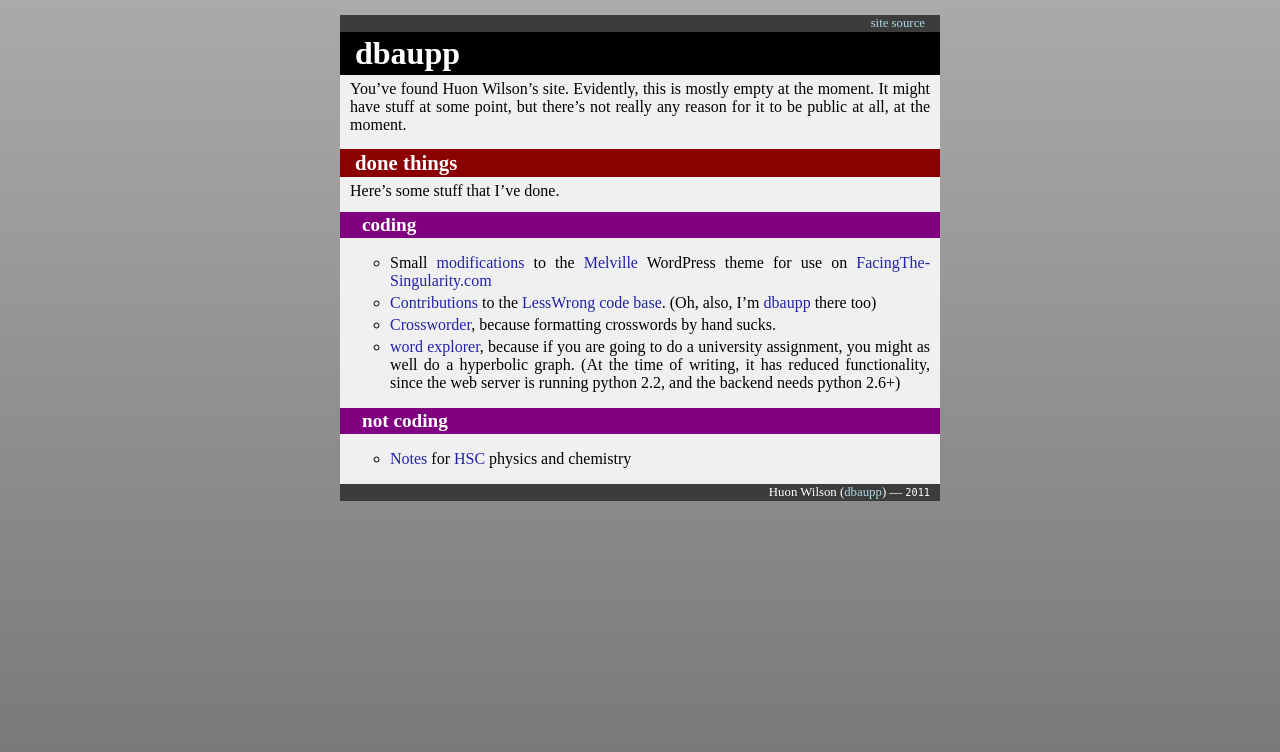
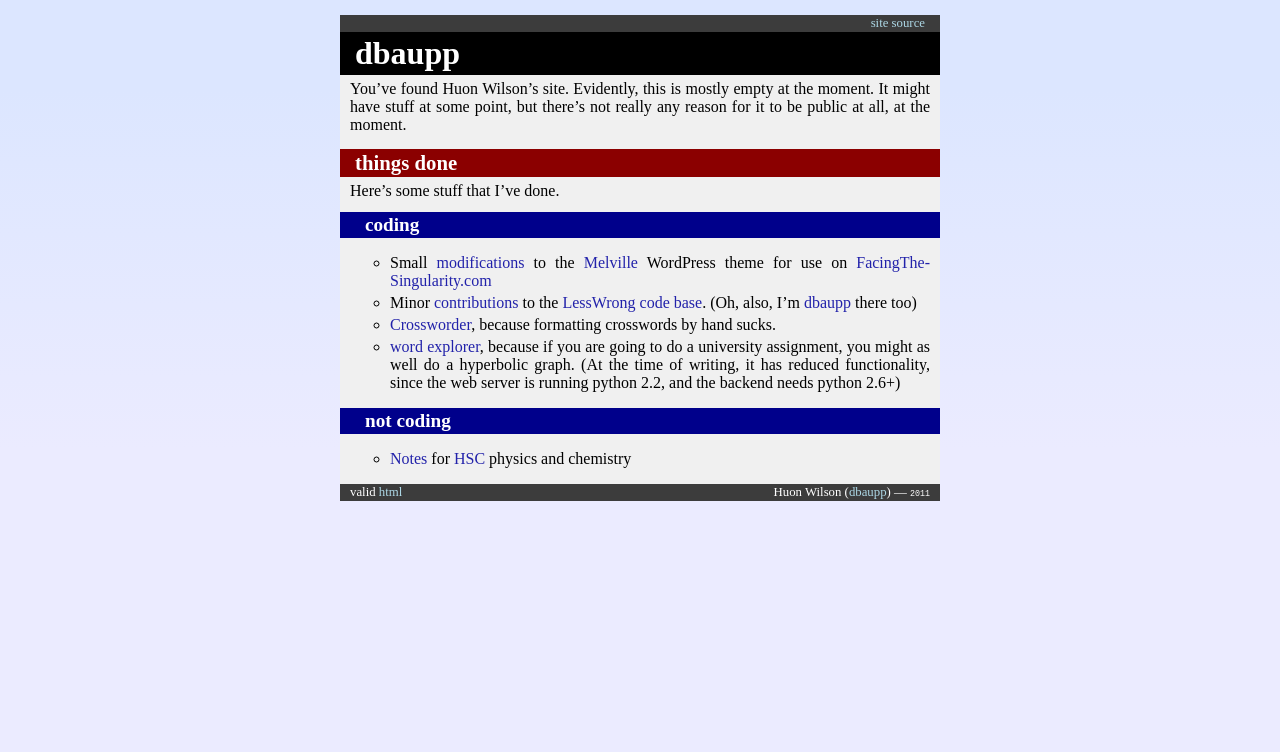
Before and after one commit to huonw/huonw.github.io, a Jekyll site: the page built from index.md, in a window 1280 px wide. Shown: the top 752 px of the page. Built offline with Jekyll 4.4.1, drawn with Linux system fonts in a browser that asks for light colours; comment, search, counter and statistics services are not loaded.

Commit message:
improve layout and valid html-ize

```diff
--- a/_layouts/default.html
+++ b/_layouts/default.html
@@ -34,7 +34,7 @@
   </div>
   <div class="footer headfoot">
     <div class="top">
-      <div class="left"></div>
+      <div class="left"><span class="valid">valid <a href="http://validator.w3.org/check?uri=http%3A%2F%2Fdbaupp.github.com{{page.url | escape_once }}">html</a> <!--and <a href="http://jigsaw.w3.org/css-validator/validator?profile=css3&lang=en&uri=http%3A%2F%2Fdbaupp.github.com{{page.url | escape_once }}">css</a>--></div>
       <div class="right">
 	<span class="info">Huon Wilson (<a href="https://github.com/dbaupp">dbaupp</a>) &mdash; <span class="date">2011</span>
 	</span>
--- a/css/default.css
+++ b/css/default.css
@@ -1,14 +1,16 @@
 ---
-top_colour: rgb(170,170,170)
-bottom_colour: rgb(112,112,112)
+top_colour: rgb(220,230,255)
+bottom_colour: rgb(235,235,255)
+top_pos: 90
+bottom_pos: 50
 ---
 
 html {
-    background-image: linear-gradient(bottom, {{page.bottom_colour}} 0%, {{page.top_colour}} 100%);
-    background-image: -o-linear-gradient(bottom,  {{page.bottom_colour}} 0%, {{page.top_colour}} 100%);
-    background-image: -moz-linear-gradient(bottom,  {{page.bottom_colour}} 0%, {{page.top_colour}} 100%);
-    background-image: -webkit-linear-gradient(bottom,  {{page.bottom_colour}} 0%, {{page.top_colour}} 100%);
-    background-image: -ms-linear-gradient(bottom,  {{page.bottom_colour}} 0%, {{page.top_colour}} 100%);
+    background-image: linear-gradient(bottom, {{page.bottom_colour}} {{ page.bottom_pos }}%, {{page.top_colour}} {{ page.top_pos }}%);
+    background-image: -o-linear-gradient(bottom,  {{page.bottom_colour}} {{ page.bottom_pos }}%, {{page.top_colour}} {{ page.top_pos }}%);
+    background-image: -moz-linear-gradient(bottom,  {{page.bottom_colour}} {{ page.bottom_pos }}%, {{page.top_colour}} {{ page.top_pos }}%);
+    background-image: -webkit-linear-gradient(bottom,  {{page.bottom_colour}} {{ page.bottom_pos }}%, {{page.top_colour}} {{ page.top_pos }}%);
+    background-image: -ms-linear-gradient(bottom,  {{page.bottom_colour}} {{ page.bottom_pos }}%, {{page.top_colour}} {{ page.top_pos }}%);
     background-color: {{page.top_colour}};
     min-height:100%;
 }
@@ -26,7 +28,7 @@ a,a:visited {
 
 
 .date {
-    font-family: "monospace";
+    font-family: monospace;
     font-size: 0.8em;
 }
 
@@ -94,6 +96,10 @@ h4 + p, h5 + p, h6 + p {
     text-indent: 0em;
 }
 
+blockquote p:first-child {
+    text-indent: 0;
+}
+
 
 ul {
     list-style: circle outside none;
@@ -133,26 +139,26 @@ h2 {
 
 h3 {
     margin-top: 12px;
-    background: purple;
-    padding: 2px 22px;
+    background: darkblue;
+    padding: 2px 25px;
     font-size: 1.2em;
 }
 
 h4 {
     margin-top: 9px;
-    background: blue;
+    background: green;
     padding: 2px 30px;
     font-size: 1.1em;
 }
 
 h5 {
     margin-top: 6px;
-    background: green;
+    background: darkorange;
     font-size: 1.1em;
     padding: 2px 35px;
 }
 h6 {
-    background: darkorange;
+    background: purple;
     font-size: 1em;
     padding: 2px 35px;
 }
--- a/index.md
+++ b/index.md
@@ -8,7 +8,7 @@ You've found Huon Wilson's site. Evidently, this is mostly empty at the moment.
 at some point, but there's not really any reason for it to be public at all, at the moment.
 
 
-## done things
+## things done
 Here's some stuff that I've done.
 
 ### coding
@@ -16,7 +16,7 @@ Here's some stuff that I've done.
 - Small [modifications](https://github.com/dbaupp/melville-facing-the-singularity-edition) to the
   [Melville](http://madebyraygun.com/wordpress/themes/melville/) WordPress theme for use on
   [Facing&shy;The&shy;Singularity.com](http://facingthesingularity.com/)
-- [Contributions](https://github.com/dbaupp/lesswrong) to the [LessWrong](http://lesswrong.com/)
+- Minor [contributions](https://github.com/dbaupp/lesswrong) to the [LessWrong](http://lesswrong.com/)
   [code base](https://github.com/tricycle/lesswrong). (Oh, also, I'm
   [dbaupp](http://lesswrong.com/user/dbaupp) there too)
 - [Crossworder](https://github.com/dbaupp/crossworder), because formatting crosswords by hand sucks.
```
